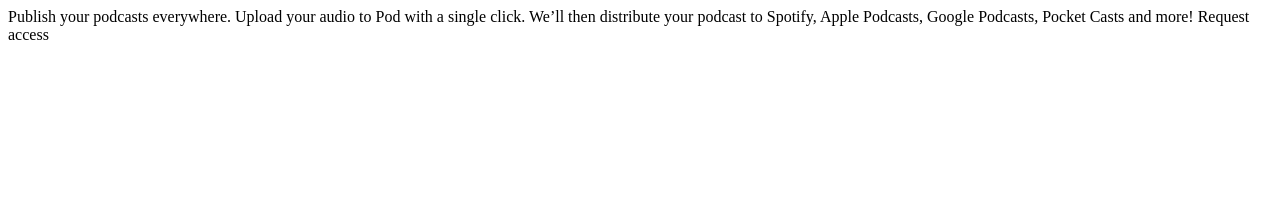
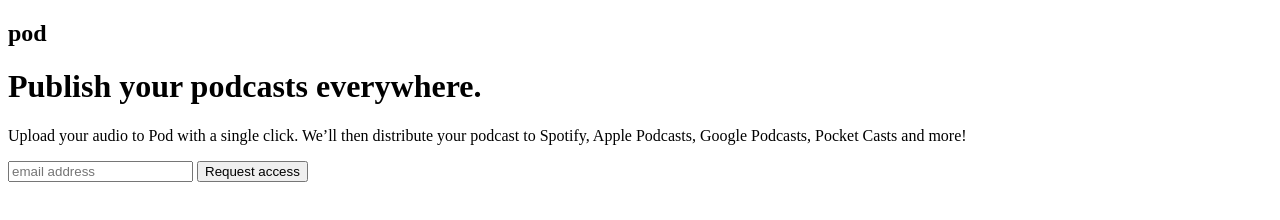
Before and after one commit to aleknovkovski/FEM-pod-request-access-landing-page, a plain HTML site: page working/index.html in a window 1280 px wide. Drawn offline with Linux system fonts and the light colour scheme.

Commit message:
Setup initial markup structure

```diff
--- a/working/index.html
+++ b/working/index.html
@@ -1,19 +1,30 @@
 <!DOCTYPE html>
 <html lang="en">
 <head>
-  <meta charset="UTF-8">
-  <meta name="viewport" content="width=device-width, initial-scale=1.0">
+    <meta charset="UTF-8">
+    <meta name="viewport" content="width=device-width, initial-scale=1.0">
 
-  <link rel="icon" type="image/png" sizes="32x32" href="./assets/favicon-32x32.png">
+    <link rel="icon" type="image/png" sizes="32x32" href="./assets/favicon-32x32.png">
 
-  <title>Frontend Mentor | Pod request access landing page</title>
+    <title>Frontend Mentor | Pod request access landing page</title>
 </head>
 <body>
-  Publish your podcasts everywhere.
+<main class="hero-area">
+    <div class="logo-area"><h2>pod</h2></div>
+    <div class="signup-box">
+        <h1>Publish your podcasts everywhere.</h1>
 
-  Upload your audio to Pod with a single click. We’ll then distribute your podcast to Spotify,
-  Apple Podcasts, Google Podcasts, Pocket Casts and more!
+        <p>Upload your audio to Pod with a single click. We’ll then distribute your podcast to Spotify, Apple Podcasts,
+            Google Podcasts, Pocket Casts and more!</p>
 
-  Request access
+        <div class="signup-input">
+            <input type="email" placeholder="email address">
+            <button type="submit" class="submit-button">Request access</button>
+        </div>
+        <div class="client-logos"></div>
+    </div>
+    <div class="decorative-pattern"></div>
+</main>
+
 </body>
 </html>
```
